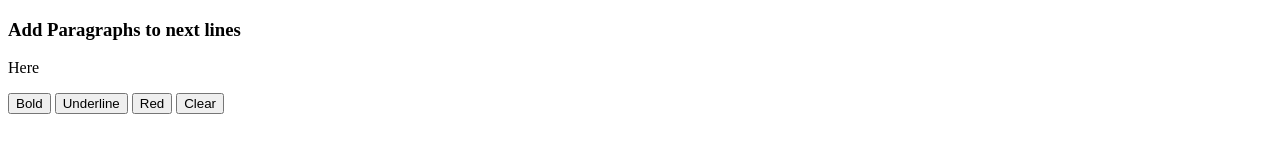
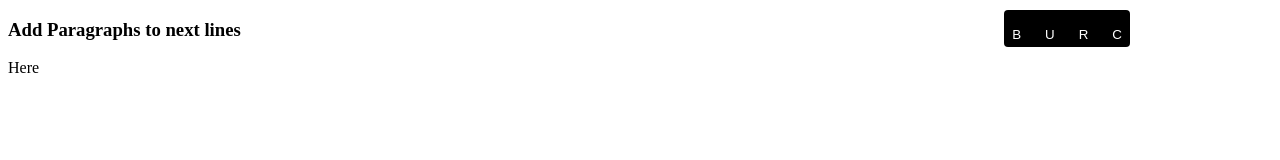
Before and after one commit to sd5869/TextEditor, a plain HTML site: page index.html in a window 1280 px wide. Drawn offline with nearby package versions, Linux system fonts and the light colour scheme.

Commit message:
Added styles for tooltip

```diff
--- a/index.html
+++ b/index.html
@@ -3,9 +3,7 @@
 <head>
   <meta charset="UTF-8">
   <title>Socialcops Intern Test</title>
-  <style class="default">
-
-  </style>
+  <link rel="stylesheet" type="text/css" href="main.css">
 </head>
 <body>
   <h3>Add Paragraphs to next lines</h3>
@@ -13,10 +11,10 @@
     <p class="text" contenteditable="true"> Here </p>
   </div>
   <div id="tooltip">
-    <button id="bold" class="tooltip-option">Bold</button>
-    <button id="underline" class="tooltip-option">Underline</button>
-    <button id="red" class="tooltip-option">Red</button>
-    <button id="clear" class="tooltip-option">Clear</button>
+    <button id="bold" class="tooltip-option">B</button>
+    <button id="underline" class="tooltip-option">U</button>
+    <button id="red" class="tooltip-option">R</button>
+    <button id="clear" class="tooltip-option">C</button>
   </div>
 </body>
 <script src="https://ajax.googleapis.com/ajax/libs/jquery/3.1.1/jquery.min.js"></script>
--- /dev/null
+++ b/main.css
@@ -0,0 +1,17 @@
+#tooltip {
+  /*display: none;*/
+  position: fixed;
+  background: black;
+  color: white;
+  font-size: 2em;
+  border-radius: 4px;
+  top: 10px;
+  right: 150px;
+}
+.tooltip-option {
+    background: black;
+    margin: 2px;
+    cursor: pointer;
+    color: white;
+    border: none;
+}
```
